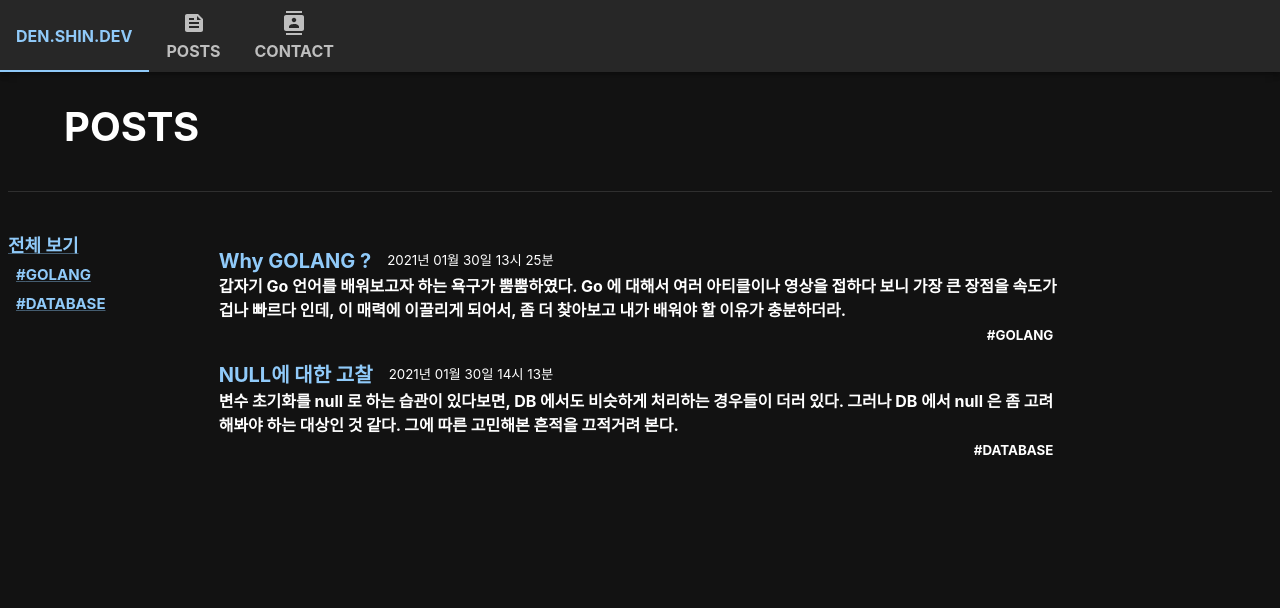
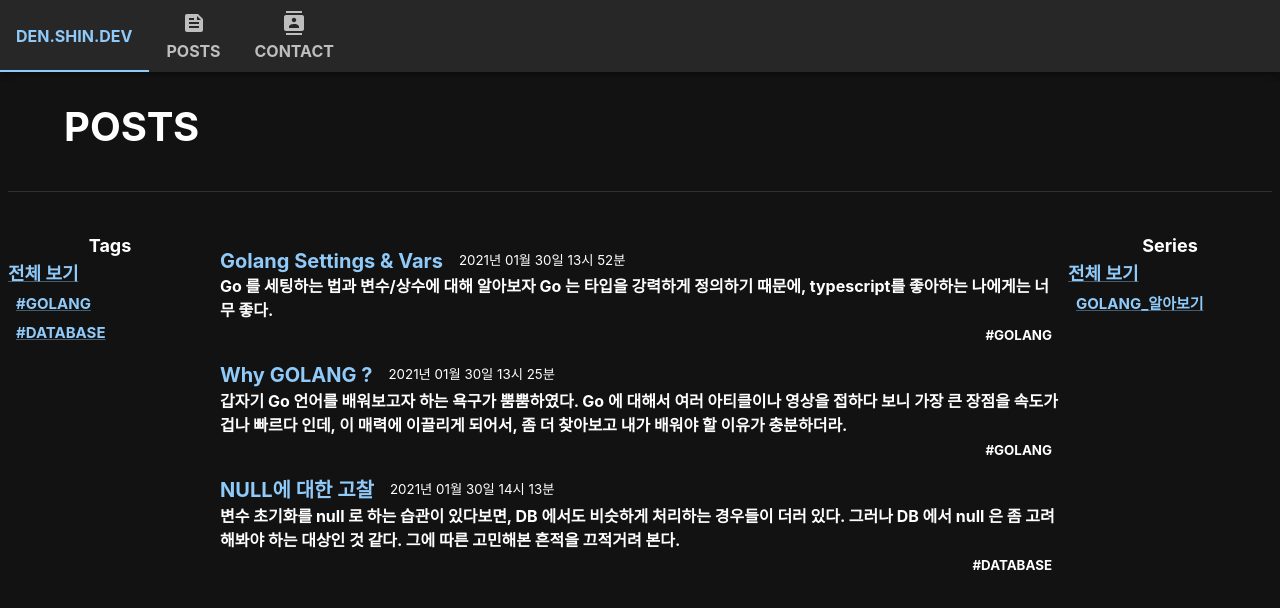
Before and after one commit to shinYeongHyeon/dev-blog, a Next.js app: page /posts in a window 1280 px wide. Shown: the top 608 px of the page. Built offline with nearby package versions, Linux system fonts and the light colour scheme.

Commit message:
FEATURE: 포스트 목록 내 시리즈

```diff
--- /dev/null
+++ b/component/SeriesList.tsx
@@ -0,0 +1,22 @@
+import React from 'react';
+import Link from '@mui/material/Link';
+import Typography from '@mui/material/Typography';
+import Box from '@mui/material/Box';
+
+interface Props {
+    series: string;
+}
+
+const SeriesList: React.FC<Props> = ({ series }) => {
+    return (
+        <Box>
+            <Link href={`/posts?series=${series}`}>
+                <Typography variant={'h6'}>
+                    <small>{series}</small>
+                </Typography>
+            </Link>
+        </Box>
+    );
+};
+
+export default SeriesList;
--- a/pages/posts/index.tsx
+++ b/pages/posts/index.tsx
@@ -6,11 +6,11 @@ import map from 'lodash/map';
 import filter from 'lodash/filter';
 import findIndex from 'lodash/findIndex';
 import flattenDeep from 'lodash/flattenDeep';
+import Typography from '@mui/material/Typography';
 import Box from '@mui/material/Box';
 import Divider from '@mui/material/Divider';
 import Grid from '@mui/material/Grid';
 import Link from '@mui/material/Link';
-import { Typography } from '@mui/material';
 
 import DefaultLayout from 'layout/DefaultLayout';
 import FullLayout from 'layout/FullLayout';
@@ -18,15 +18,22 @@ import DefaultHead from 'component/DefaultHead';
 import PostList from 'component/PostList';
 import HashtagList from 'component/HashtagList';
 import { allPosts } from 'posts/AllPosts';
+import SeriesList from '../../component/SeriesList';
 
-const usePosts = (searchTag?: string | undefined) => {
+const usePosts = (
+    searchTag?: string | undefined,
+    searchSeries?: string | undefined,
+) => {
     const posts = searchTag
         ? filter(
               allPosts,
               ({ tags }) => findIndex(tags, (tag) => tag === searchTag) !== -1,
           )
+        : searchSeries
+        ? filter(allPosts, ({ seriesId }) => seriesId === searchSeries)
         : allPosts;
     const hashtags = uniq(flattenDeep(map(allPosts, ({ tags }) => tags)));
+    const series = uniq(map(allPosts, ({ seriesId }) => seriesId));
 
     const postComponents = map(
         posts,
@@ -48,19 +55,25 @@ const usePosts = (searchTag?: string | undefined) => {
             <HashtagList key={tag} tag={tag} />
         </Box>
     ));
+    const seriesComponents = map(series, (aSeries: string) => (
+        <Box mx={1} key={`box-${aSeries}`}>
+            <SeriesList key={aSeries} series={aSeries} />
+        </Box>
+    ));
 
     return {
         models: {
             postComponents,
             hashtagComponents,
+            seriesComponents,
         },
     };
 };
 
 const Posts: NextPage = () => {
     const router = useRouter();
-    const { tag } = router.query;
-    const { models } = usePosts(tag as string);
+    const { tag, series } = router.query;
+    const { models } = usePosts(tag as string, series as string);
 
     return (
         <FullLayout>
@@ -71,15 +84,27 @@ const Posts: NextPage = () => {
             <Box py={5}>
                 <Divider />
             </Box>
-            <Grid container>
+            <Grid container spacing={1}>
                 <Grid item xs={2}>
+                    <Box display={'flex'} justifyContent={'center'}>
+                        <Typography variant={'h6'}>Tags</Typography>
+                    </Box>
                     <Link href={`/posts/`}>
                         <Typography variant={'h6'}>전체 보기</Typography>
                     </Link>
                     {models.hashtagComponents}
                 </Grid>
                 <Grid item xs={8}>
-                    {models.postComponents}
+                    <Box>{models.postComponents}</Box>
+                </Grid>
+                <Grid item xs={2}>
+                    <Box display={'flex'} justifyContent={'center'}>
+                        <Typography variant={'h6'}>Series</Typography>
+                    </Box>
+                    <Link href={`/posts/`}>
+                        <Typography variant={'h6'}>전체 보기</Typography>
+                    </Link>
+                    {models.seriesComponents}
                 </Grid>
             </Grid>
         </FullLayout>
--- a/posts/AllPosts.ts
+++ b/posts/AllPosts.ts
@@ -1,5 +1,6 @@
 import { IPost } from './IPost';
 import { whyGo } from './whyGo';
+import { goSettingsAndVars } from './goSettingsAndVars';
 import { databaseNull } from './databaseNull';
 
-export const allPosts: IPost[] = [whyGo, databaseNull];
+export const allPosts: IPost[] = [goSettingsAndVars, whyGo, databaseNull];
--- /dev/null
+++ b/posts/goSettingsAndVars.ts
@@ -0,0 +1,51 @@
+import { IPost } from './IPost';
+
+export const goSettingsAndVars: IPost = {
+    title: 'Golang Settings & Vars',
+    path: 'goSettingsAndVars',
+    contents: `
+# Settings And Vars
+
+Go 언어 개발시 특징이 다른 언어와 다르게 디렉토리를 맘대로 가져갈 수 없다는 것이다.
+(Mac 기준) *~/go* 디렉토리 안에서 진행해야 한다. (*GO_PATH* 라고 한다).
+[Go 를 설치](https://golang.org)하면 자동으로 생성이 된다는데 나는 안돼서 직접 만들었다.
+
+구조는 main.go 가 Entry point 이기에 필수이며 (컴파일 할 경우에 !) 메인 함수가 필수 이다.
+또한, package 도 파일별로 필수이다. main 을 살펴보면 기본구조가 아래와 같다.
+
+\`\`\`go
+package main func main() {}
+\`\`\`
+
+기본 제공되는 라이브러리 중 *fmt* 를 가장 먼저 접하게 되는데 (Hello World 찍어봐야지)
+사용 방법을 보자면 아래와 같다.
+\`\`\`go
+package main import "fmt"
+
+func main() {
+  fmt.Println("Hello World")
+}
+\`\`\`
+
+*Println* 함수명을 보면 대문자로 시작하는데, 함수를 export 하려면 무조건 대문자로 시작해서 export 하고
+사용도 대문자로 시작하여야 한다.
+
+# 변수 & 상수
+
+다른 언어와 똑같이 변수와 상수가 존재하는데 전 포스팅에서 장점으로 말했 듯 Type 이 필요하다.
+예제를 보면 이해가 될 것이기에 별다른 설명은 생략한다. 또한, 변수 생성에 축약 버전도 존재하는데 \`:=\` 를 사용하면 된다.
+이 때에는 Type 을 명시 해주지 않는데, 이는 Go 가 알아서 찾아주며 이후에 다른 Type 이 들어오면 에러를 뱉어내준다. (Oh..?)
+이에 대한 공식 명칭은 *short assignment statement* 이다.
+\`\`\` go
+const name string = "den"
+var gender string = "M"
+age := 30
+age = 31 // to be ERROR !
+\`\`\`
+`,
+    listContents: `Go 를 세팅하는 법과 변수/상수에 대해 알아보자
+Go 는 타입을 강력하게 정의하기 때문에, typescript를 좋아하는 나에게는 너무 좋다.`,
+    datetime: '2021년 01월 30일 13시 52분',
+    tags: ['GOLANG'],
+    seriesId: 'GOLANG_알아보기',
+};
--- a/posts/whyGo.ts
+++ b/posts/whyGo.ts
@@ -33,4 +33,5 @@ Go 에 대해서 여러 아티클이나 영상을 접하다 보니 가장 큰
 Go 에 대해서 여러 아티클이나 영상을 접하다 보니 가장 큰 장점을 속도가 겁나 빠르다 인데, 이 매력에 이끌리게 되어서, 좀 더 찾아보고 내가 배워야 할 이유가 충분하더라.`,
     datetime: '2021년 01월 30일 13시 25분',
     tags: ['GOLANG'],
+    seriesId: 'GOLANG_알아보기',
 };
```
